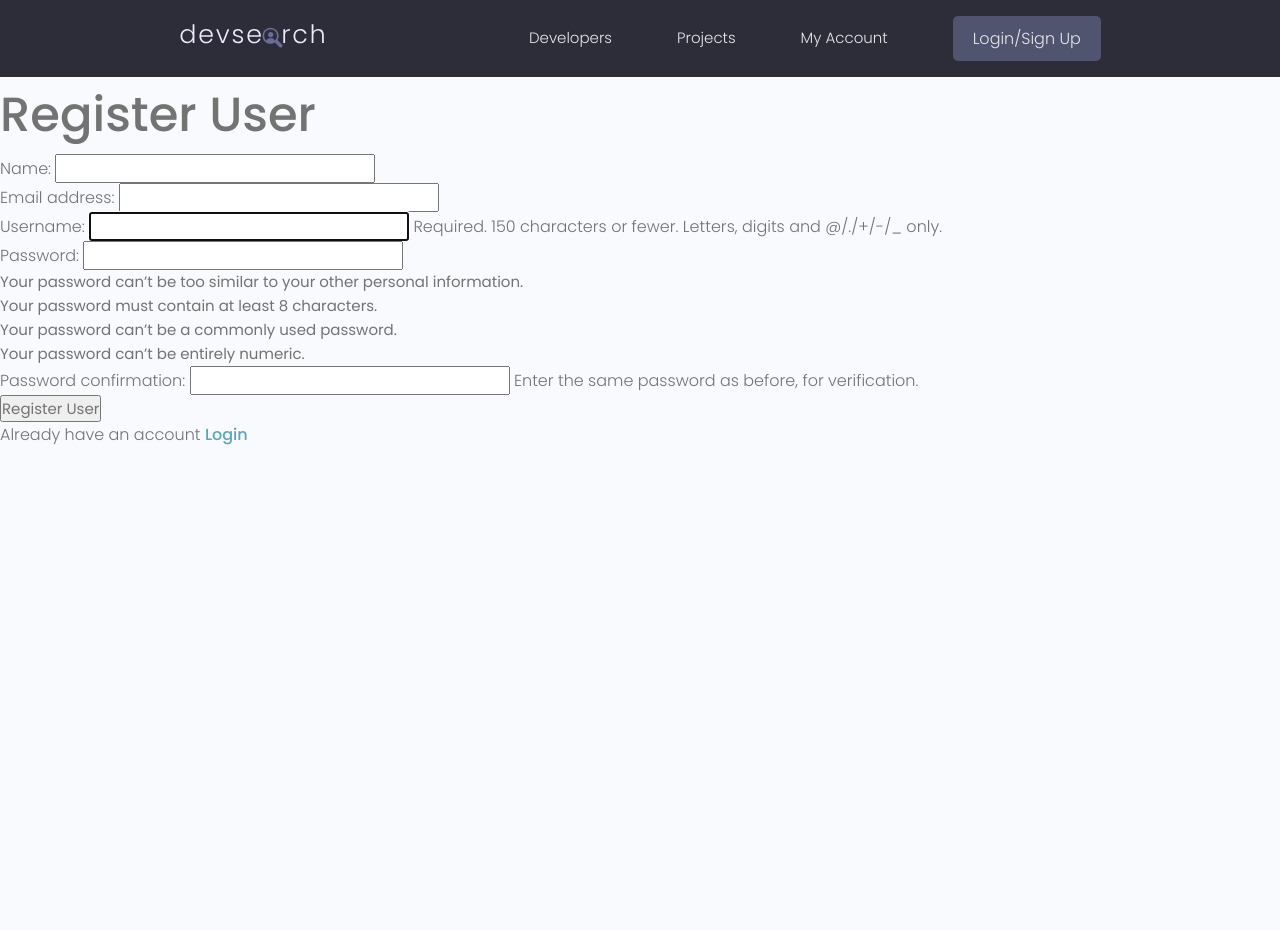
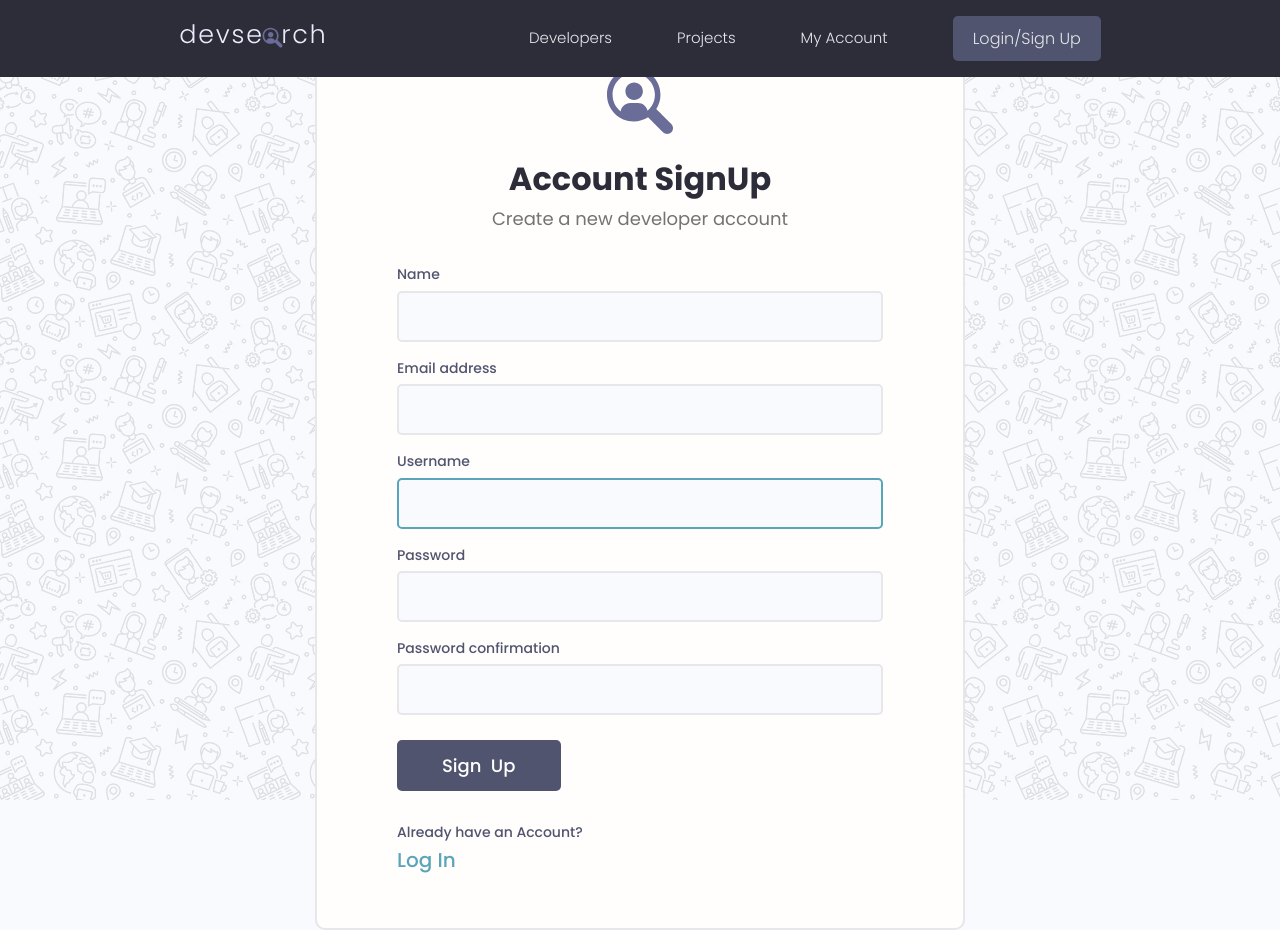
Before and after one commit to sandeshghimire2020/Webdev_with_django, a Django app: page /registert/ in a window 1280 px wide. Before the commit the page ends 445 px from the top, so only its background shows below. Run offline with Django 4.2, Linux system fonts and the light colour scheme; some libraries are stand-ins or nearby versions.

Commit message:
login templates

```diff
--- a/WebApp1/static/Style/app.css
+++ b/WebApp1/static/Style/app.css
@@ -659,7 +659,7 @@ img {
   left: 0;
   bottom: 0;
   right: 0;
-  background: url(../images/pattern.jpg);
+  background: url(../Images/pattern.jpg);
 }
 
 .auth > .card {
--- a/WebApp1/templates/main.html
+++ b/WebApp1/templates/main.html
@@ -23,13 +23,19 @@
 
     {% include 'navbar.html' %}
 
+
+
     {% if messages %}
-   <ul class="messages">
-      {% for message in messages %}
-      <li{% if message.tags %} class="{{ message.tags }}"{% endif %}>{{ message }}</li>
-      {% endfor %}
-    </ul>
-{% endif %}
+
+    {% for message in messages %}
+    <div class="alert alert--{{message.tags}}">
+      <p class="alert__message">{{message}}</p>
+      <button class="alert__close">⨯</button>
+    </div>
+    {% endfor %}
+    {% endif %}
+
+
 
   {% block content %}
 
@@ -38,4 +44,6 @@
   {% endblock %}
 
   </body>
+
+  <script src="{% static 'uikit/app.js' %}"
 </html>
--- a/WebApp1/users/forms.py
+++ b/WebApp1/users/forms.py
@@ -15,3 +15,9 @@ class CustomUserCreationForm(UserCreationForm): #inherating from UserCreationfOR
             'first_name':'Name',
 
         }
+    def __init__(self, *args, **kwargs):
+        super(CustomUserCreationForm,self).__init__(*args, **kwargs)
+
+
+        for name, field in self.fields.items():
+            field.widget.attrs.update({'class':'input'})
--- a/WebApp1/users/templates/users/login_register.html
+++ b/WebApp1/users/templates/users/login_register.html
@@ -1,24 +1,106 @@
 {% extends 'main.html' %}
-
+{% load static %}
 {% block content %}
 
 {% if page == 'register' %}
-<h1> Register User</h1>
-<form method = 'POST' action = "{% url 'register' %}">
-    {% csrf_token %}
-    {{ form.as_p }}
-    <input type = "submit" value = "Register User" />
+
+
 </form>
-<p> Already have an account <a href = "{% url 'login' %}"> Login </a></p>
+<div class="auth">
+    <div class="card">
+      <div class="auth__header text-center">
+        <a href="/">
+          <img src="{% static 'Images/icon.svg' %}" alt="icon" />
+        </a>
+        <h3>Account SignUp</h3>
+        <p>Create a new developer account</p>
+      </div>
+
+      <form method = 'POST' action = "{% url 'register' %}" class="form auth__form">
+        {% csrf_token %}
+        <!-- Input:Text -->
+        {% for field in form %}
+
+        <div class="form__field">
+            <label for="formInput#confirm-password">{{ field.label }}</label>
+
+            {{field}}
+
+
+            {% for error in field.errors %}
+                <p style= "color: red; ">{{error}}</p>
+            {% endfor %}
+
+        </div>
+
+        {% endfor %}
+
+
+        <div class="auth__actions">
+          <input class="btn btn--sub btn--lg" type="submit" value="Sign  Up" />
+        </div>
+      </form>
+      <div class="auth__alternative">
+        <p>Already have an Account?</p>
+        <a href="{% url 'login' %}">Log In</a>
+      </div>
+    </div>
+  </div>
+
 {% else %}
-<form action="{% url 'login' %}" method="POST">
-    {% csrf_token %}
-    <input type="text" name="username" placeholder="Username" />
-    <input type="password" name="password" placeholder="Enter password" />
-    <input type="submit" name="Login" />
 
-    <p> Dont have an account <a href = "{% url 'register' %}"> Signup </a></p>
-</form>
+
+
+    <div class="auth">
+        <div class="card">
+          <div class="auth__header text-center">
+            <a href="/">
+              <img src= "{% static 'Images/icon.svg' %}" alt="icon" />
+            </a>
+            <h3>Account Login</h3>
+            <p>Hello Developer, Welcome Back!</p>
+          </div>
+
+          <form action="{% url 'login' %}" method="POST" class="form auth__form">
+            {% csrf_token %}
+            <!-- Input:Username -->
+            <div class="form__field">
+              <label for="formInput#text">Username: </label>
+              <input
+                class="input input--text"
+                id="formInput#text"
+                type="text"
+                name="username"
+                placeholder="Enter your username..."
+              />
+            </div>
+
+            <!-- Input:Password -->
+            <div class="form__field">
+              <label for="formInput#password">Password: </label>
+              <input
+                class="input input--password"
+                id="formInput#passowrd"
+                type="password"
+                name="password"
+                placeholder="••••••••"
+              />
+            </div>
+            <div class="auth__actions">
+              <input class="btn btn--sub btn--lg" type="submit" value="Log In" />
+              <a href="forgetpassword.html">Forget Password?</a>
+            </div>
+          </form>
+          <div class="auth__alternative">
+            <p>Don’t have an Account?</p>
+            <a href="{% url 'register' %}">Sign Up</a>
+          </div>
+        </div>
+      </div>
+
 {% endif %}
 
+
+
+
 {% endblock %}
--- a/WebApp1/users/views.py
+++ b/WebApp1/users/views.py
@@ -53,7 +53,7 @@ def loginUser(request):
 
 def logoutUser(request):
     logout(request) #delete the session
-    messages.error(request,"User was logged out!")
+    messages.success(request,"User was logged out!")
     return redirect('login')
 
 
```
Also changed, not shown: WebApp1/base/static/Images/icon.svg (added), WebApp1/base/static/Images/pattern.jpg (added), WebApp1/db.sqlite3, WebApp1/static/Images/icon.svg (added), WebApp1/static/Images/pattern.jpg (added), 7 other files.
